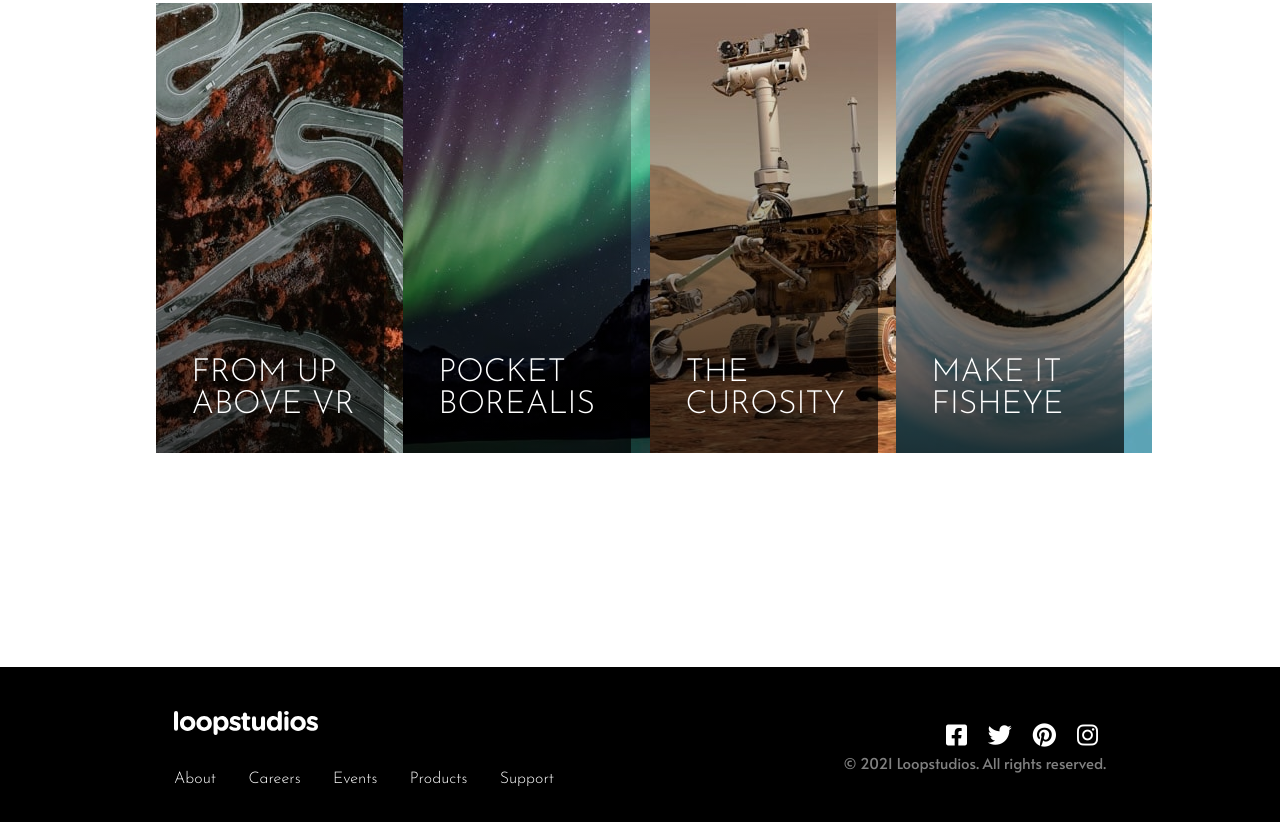
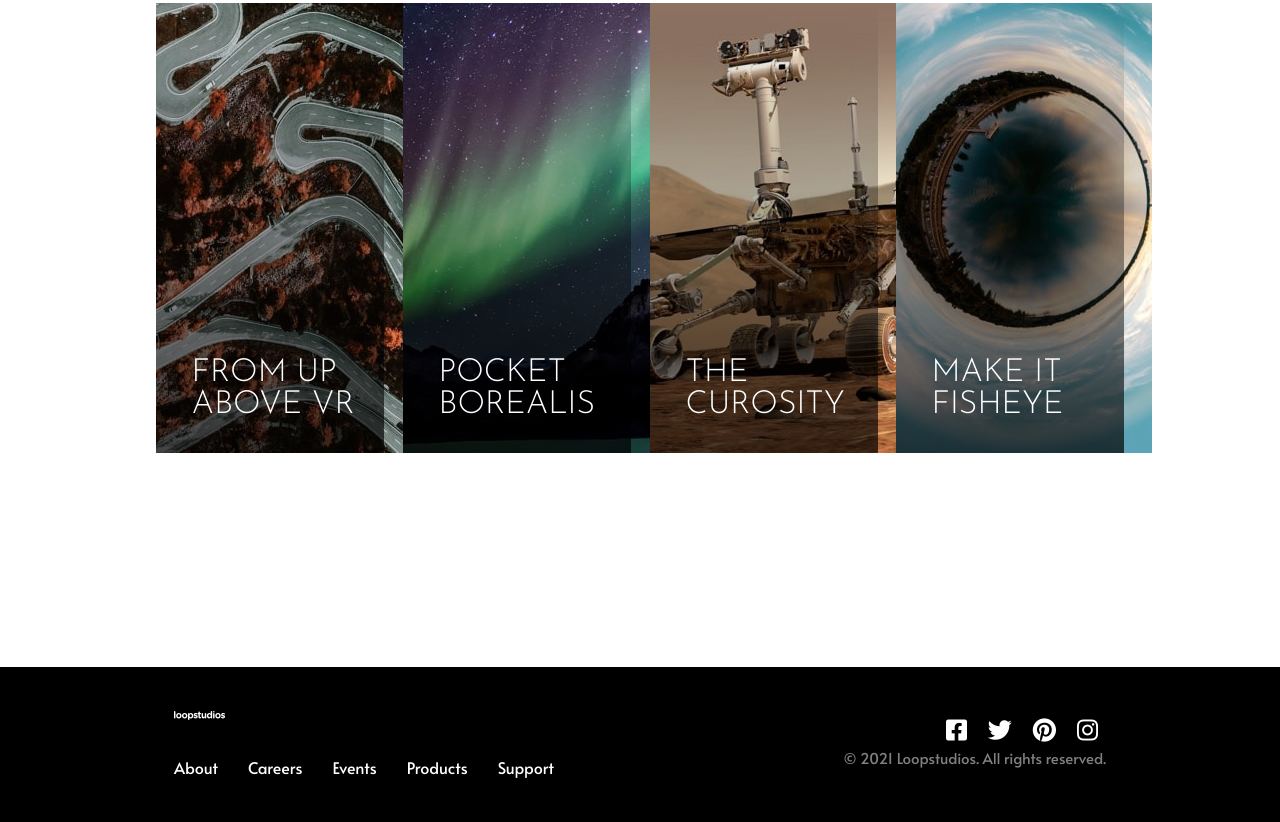
Before and after one commit to jake4369/loopstudios-landing-page, a plain HTML site: page index.html in a window 1280 px wide. Shown: the part 1975-2797 px from the top of the page. Drawn offline with Linux system fonts and the light colour scheme.

Commit message:
Fix fonts on footer links

```diff
--- a/index.css
+++ b/index.css
@@ -136,6 +136,8 @@ a.link-primary {
 }
 
 a.link-footer {
+  font-family: "Alata";
+  font-style: normal;
   color: #fff;
   text-decoration: none;
 }
@@ -340,6 +342,11 @@ footer {
 @media (min-width: 1200px) {
   body {
     font-family: "Josefin Sans", sans-serif;
+  }
+
+  .img-logo {
+    width: 13.3333333333%;
+    max-width: 192px;
   }
 
   .img-hero {
@@ -560,6 +567,7 @@ footer {
     width: 100%;
     background: #000;
     padding: 44px 13.6%;
+    margin-bottom: 40px;
   }
 
   .footer-ul {
```
